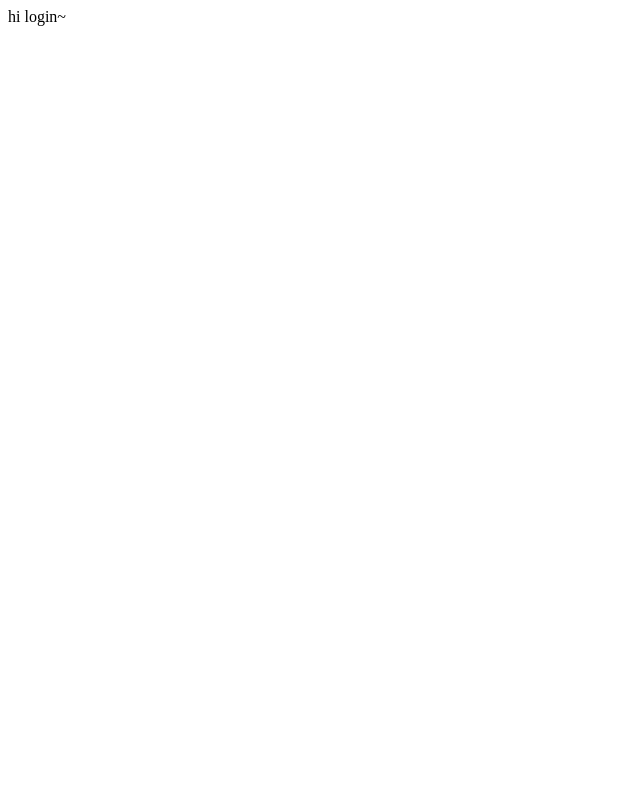
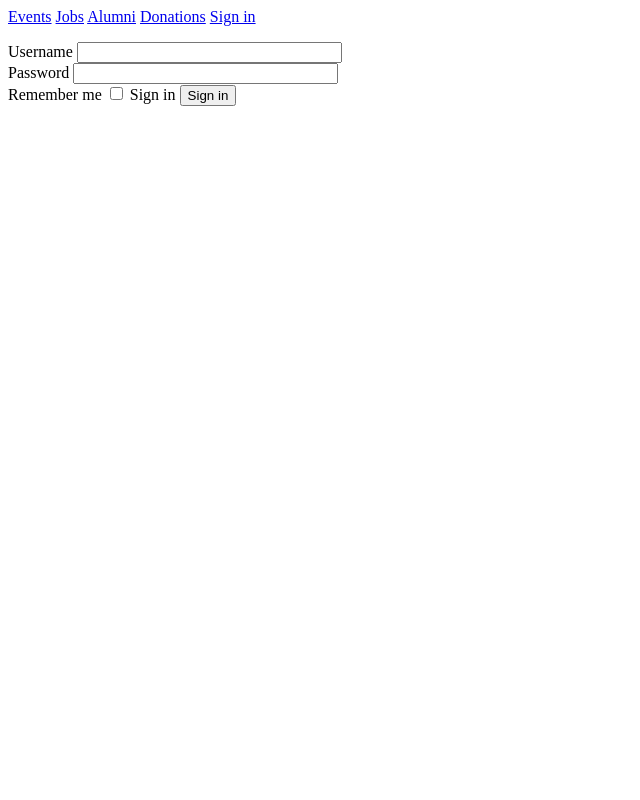
Before and after one commit to seicheletah/oldgrad, a Flask app: page /login in a window 1280 px wide. Before the commit the part shown is almost empty. Shown: the whole page, without its empty margins (0-640 px from the left). Run offline with Flask 3, Linux system fonts and the light colour scheme.

Commit message:
add basic login form without validation check

```diff
--- a/app/__init__.py
+++ b/app/__init__.py
@@ -1,3 +1,7 @@
 from flask import Flask
+from config import Config
+
 oldgrad = Flask(__name__)
+oldgrad.config.from_object(Config)
+
 from app import routes
--- /dev/null
+++ b/app/forms.py
@@ -0,0 +1,9 @@
+from flask_wtf import FlaskForm
+from wtforms import StringField, PasswordField, BooleanField, SubmitField
+from wtforms.validators import DataRequired
+
+class LoginForm(FlaskForm):
+    username = StringField('Username', validators=[DataRequired()])
+    password = PasswordField('Password', validators=[DataRequired()])
+    remember_me = BooleanField('Remember me')
+    submit = SubmitField('Sign in')
--- a/app/routes.py
+++ b/app/routes.py
@@ -1,14 +1,19 @@
 from app import oldgrad
-from flask import render_template
+from flask import render_template, flash, redirect
+from app.forms import LoginForm
 
 @oldgrad.route('/')
 @oldgrad.route('/index')
 def index():
     return render_template('index.jinja')
 
-@oldgrad.route('/login')
+@oldgrad.route('/login', methods=['GET', 'POST'])
 def login():
-    return render_template('login.jinja')
+    loginform = LoginForm()
+    if loginform.validate_on_submit():
+        flash(f'Welcome {loginform.username.data}!')
+        return redirect('/index') #later needs to change to event
+    return render_template('login.jinja', loginform=loginform)
 
 @oldgrad.route('/events')
 def events():
--- a/app/templates/login.jinja
+++ b/app/templates/login.jinja
@@ -1 +1,25 @@
-hi login~
+{% extends "base.jinja" %}
+
+{% block title %} Sign In {% endblock title %}
+
+{% block body %}
+<p>
+<form action="" method="post" novalidate>
+{{ loginform.hidden_tag() }}
+{{ loginform.username.label }}
+{{ loginform.username(size=30) }}<br>
+{% for error in loginform.username.errors %}
+    [{{ error }}]<br>
+{% endfor %}
+{{ loginform.password.label }}
+{{ loginform.password(size=30) }}<br>
+{% for error in loginform.password.errors %}
+    [{{ error }}]<br>
+{% endfor %}
+{{ loginform.remember_me.label }}
+{{ loginform.remember_me }}
+{{ loginform.submit.label }}
+{{ loginform.submit }}
+</form>
+</p>
+{% endblock body %}
--- /dev/null
+++ b/config.py
@@ -0,0 +1,5 @@
+import os
+
+class Config:
+    SECRET_KEY = os.environ.get('SECRET_KEY') or 'verysecretkey'
+    DATABASE = os.environ.get('DATABASE')
```
Also changed, not shown: app/templates/index.jinja (+11 -0 lines).
